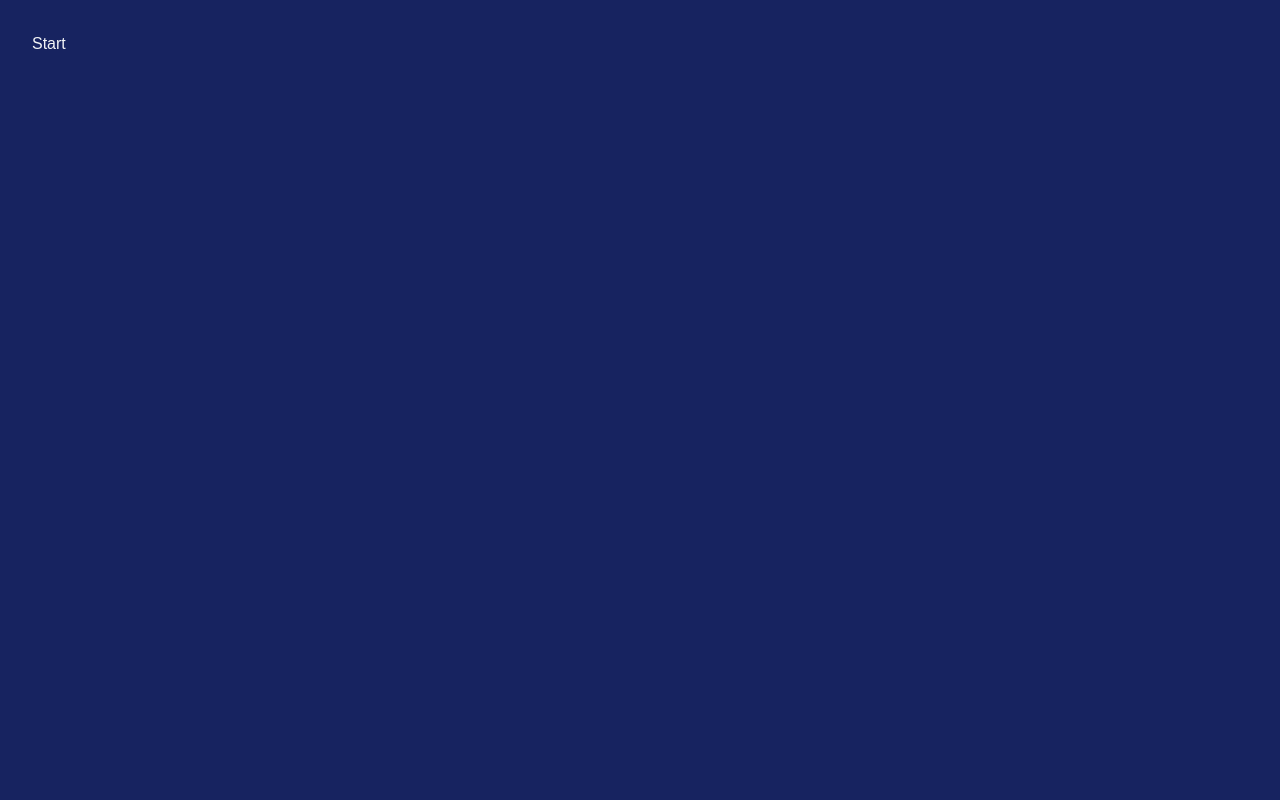
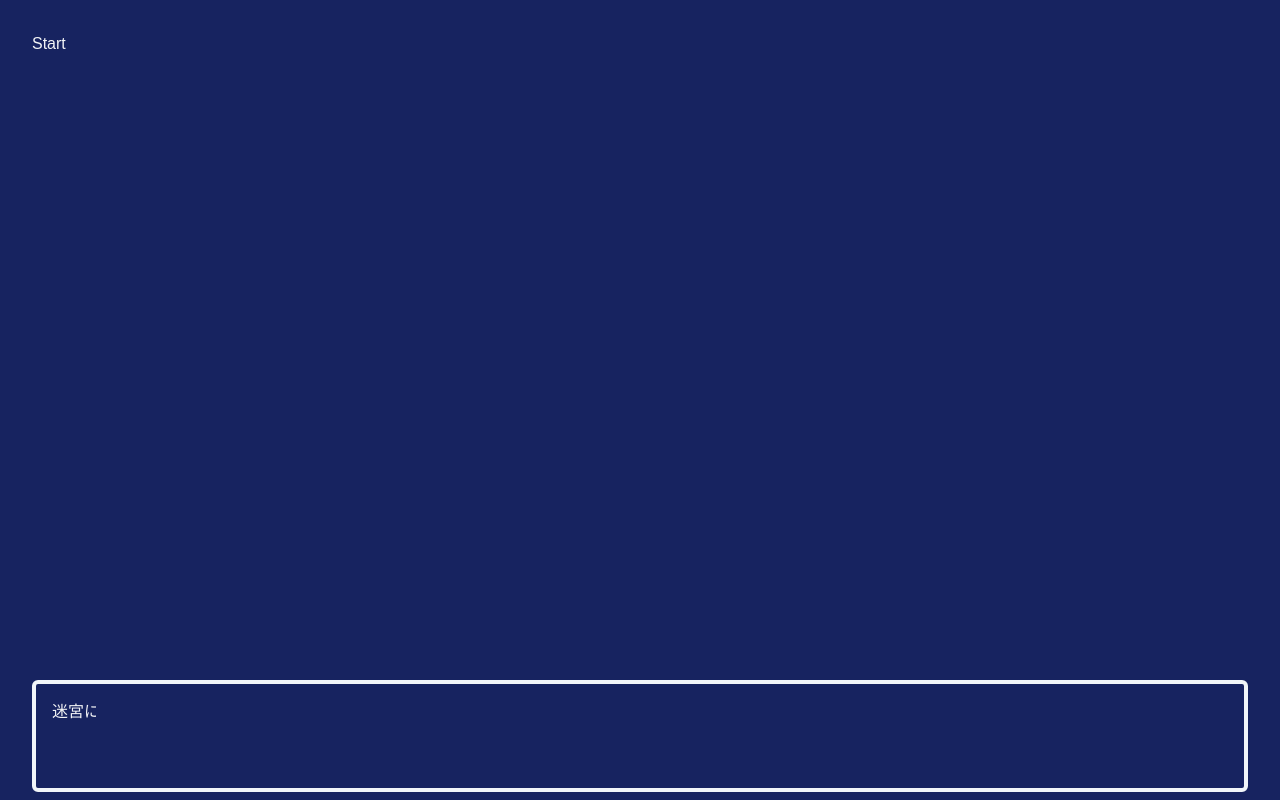
Before and after one commit to littleswampman/arms-gathering, a React (Vite) app: page /start in a window 1280 px wide. Built offline with nearby package versions, Linux system fonts and the light colour scheme; a web font is replaced by a local one.

Commit message:
change to use textDisplay component

```diff
--- a/src/layout/Layout.tsx
+++ b/src/layout/Layout.tsx
@@ -11,8 +11,9 @@ type Props = {
 export const Layout: FC<Props> = ({ children }) => {
     return (
         <div className={`${styles.layout_div} overflow-hidden text-gray-100`}>
-            <nav className="">{/* <Nav /> */}</nav>
-            <article className="p-1 md:p-4 lg:p-8">{children}</article>
+            <article className="h-screen w-screen p-1 md:p-4 lg:p-8">
+                {children}
+            </article>
         </div>
     );
 };
--- a/src/pages/GameOver.tsx
+++ b/src/pages/GameOver.tsx
@@ -1,10 +1,25 @@
 import React, { FC } from "react";
+import { useSetRecoilState, SetterOrUpdater } from "recoil";
+
 import { Layout } from "../layout/Layout";
+import { displayedText } from "../types/displayedText";
+import { displayedTextState } from "../atoms/displayedTextState";
+import { TextDisplay } from "../components/TextDisplay";
 
 export const GameOver: FC = () => {
+    const setDisplayedText: SetterOrUpdater<displayedText> =
+        useSetRecoilState(displayedTextState);
+    setDisplayedText({
+        texts: ["あなたは死んだ"],
+    });
     return (
         <Layout>
             <div>GameOver</div>
+            <div className="relative h-full w-full">
+                <div className="absolute bottom-0 w-full">
+                    <TextDisplay />
+                </div>
+            </div>
         </Layout>
     );
 };
--- a/src/pages/Playing.tsx
+++ b/src/pages/Playing.tsx
@@ -1,5 +1,5 @@
 import React, { FC } from "react";
-import { useRecoilValue, useSetRecoilState, SetterOrUpdater } from "recoil";
+import { useSetRecoilState, SetterOrUpdater } from "recoil";
 
 import { Layout } from "../layout/Layout";
 import { displayedText } from "../types/displayedText";
@@ -10,13 +10,24 @@ export const Playing: FC = () => {
     const setDisplayedText: SetterOrUpdater<displayedText> =
         useSetRecoilState(displayedTextState);
     setDisplayedText({
-        texts: ["てきがあらわれた！！", "ぶきをもて！！", "たちむかうんだ！！"],
+        texts: [
+            "てきがあらわれた！！",
+            "ぶきをもて！！",
+            "たちむかうんだ！！",
+            "まだあるのか！！",
+            "おかわりもいいぞ！",
+            "もうちっとだけ続くんじゃ",
+            "俺たちの戦いはこれからだ！",
+        ],
     });
 
     return (
         <Layout>
-            <div>Playing</div>
-            <TextDisplay />
+            <div className="relative h-full w-full">
+                <div className="absolute bottom-0 w-full">
+                    <TextDisplay />
+                </div>
+            </div>
         </Layout>
     );
 };
--- a/src/pages/Start.tsx
+++ b/src/pages/Start.tsx
@@ -1,10 +1,25 @@
 import React, { FC } from "react";
+import { useSetRecoilState, SetterOrUpdater } from "recoil";
+
 import { Layout } from "../layout/Layout";
+import { displayedText } from "../types/displayedText";
+import { displayedTextState } from "../atoms/displayedTextState";
+import { TextDisplay } from "../components/TextDisplay";
 
 export const Start: FC = () => {
+    const setDisplayedText: SetterOrUpdater<displayedText> =
+        useSetRecoilState(displayedTextState);
+    setDisplayedText({
+        texts: ["迷宮に潜る"],
+    });
     return (
         <Layout>
             <div>Start</div>
+            <div className="relative h-full w-full">
+                <div className="absolute bottom-0 w-full">
+                    <TextDisplay />
+                </div>
+            </div>
         </Layout>
     );
 };
```
